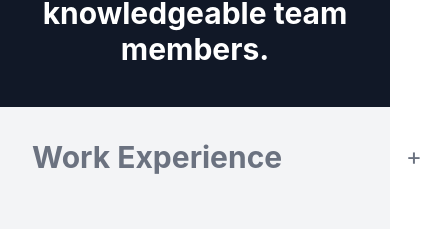
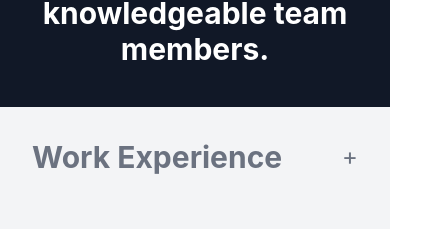
Before and after one commit to bwoodward523/my-portfolio, a React (Create React App) app: page / in a window 390 px wide. Shown: the part 1285-1514 px from the top of the page, 422 px wide, since content can reach past the window. Built offline with nearby package versions, Linux system fonts and the light colour scheme.

Commit message:
Sizing and mobile fixes

```diff
--- a/src/pages/Home.js
+++ b/src/pages/Home.js
@@ -56,7 +56,8 @@ function Home(){
           className="md:mx-26 lg:mx-52 p-8 cursor-pointer hover:bg-gray-200 transition-colors duration-200"
           onClick={() => setWorkExpanded(!workExpanded)}
         >
-          <div className="flex items-center justify-between w-screen">
+
+          <div className="flex items-center justify-between">
             <h2 className="text-3xl font-bold text-gray-500">Work Experience</h2>
             <span className="text-2xl text-gray-500">
               {workExpanded ? '−' : '+'}
@@ -111,7 +112,7 @@ function Home(){
             </div>
           </div>
           <div className={`pl-4 pb-4 overflow-hidden transition-all duration-500 ease-in-out ${
-            ycpExpanded ? 'max-h-[1500px] opacity-100' : 'max-h-0 opacity-0'
+            ycpExpanded ? 'max-h-[2500px] opacity-100' : 'max-h-0 opacity-0'
           }`}>
             {ycpprojects.map(project => (
               <ProjectSummary
@@ -141,7 +142,7 @@ function Home(){
             </div>
           </div>
           <div className={`pl-4 pb-4 overflow-hidden transition-all duration-500 ease-in-out ${
-            personalExpanded ? 'max-h-[800px] opacity-100' : 'max-h-0 opacity-0'
+            personalExpanded ? 'max-h-[10000px] opacity-100' : 'max-h-0 opacity-0'
           }`}>
             {personalprojects.map(project => (
               <ProjectSummary
@@ -174,7 +175,7 @@ function Home(){
             </div>
           </div>
           <div className={`pl-4 pb-4 overflow-hidden transition-all duration-500 ease-in-out ${
-            godotExpanded ? 'max-h-[2000px] opacity-100' : 'max-h-0 opacity-0'
+            godotExpanded ? 'max-h-[10000px] opacity-100' : 'max-h-0 opacity-0'
           }`}>
             {projects.map(project => (
               <ProjectSummary
```
